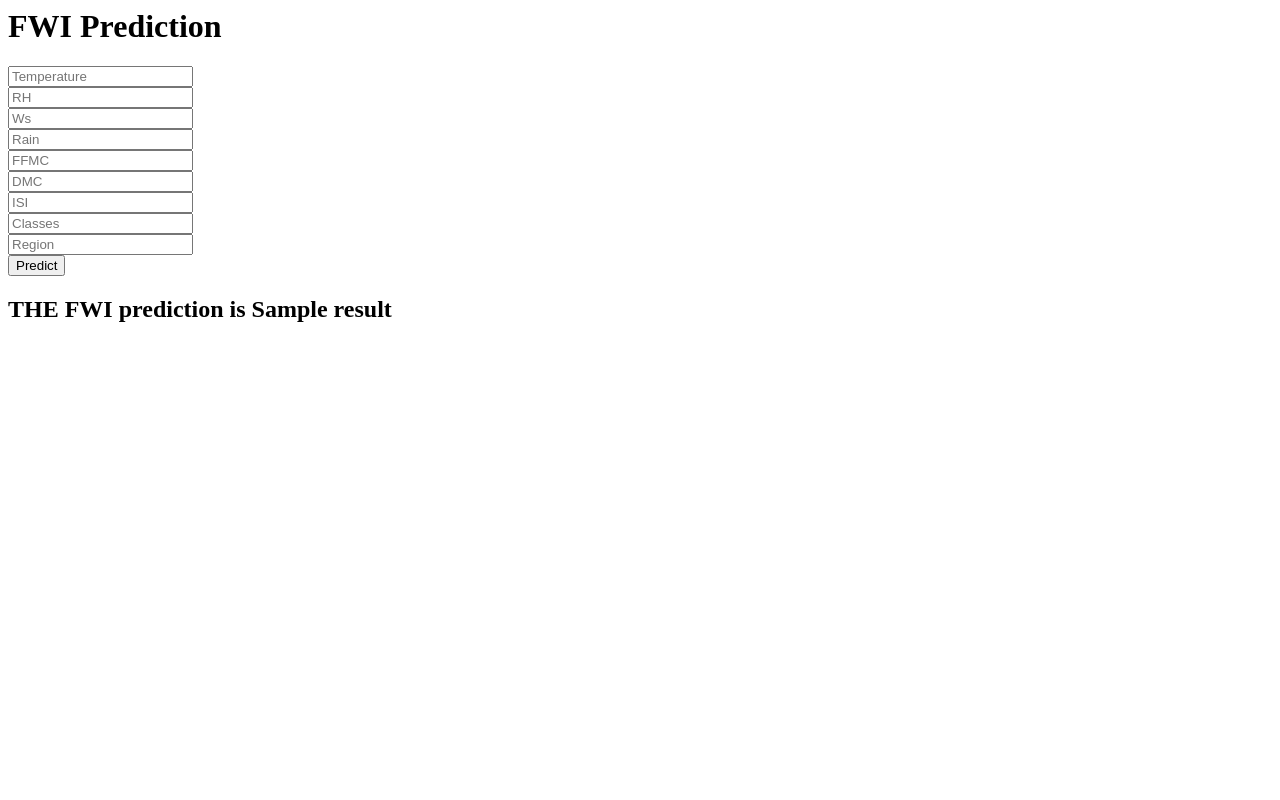
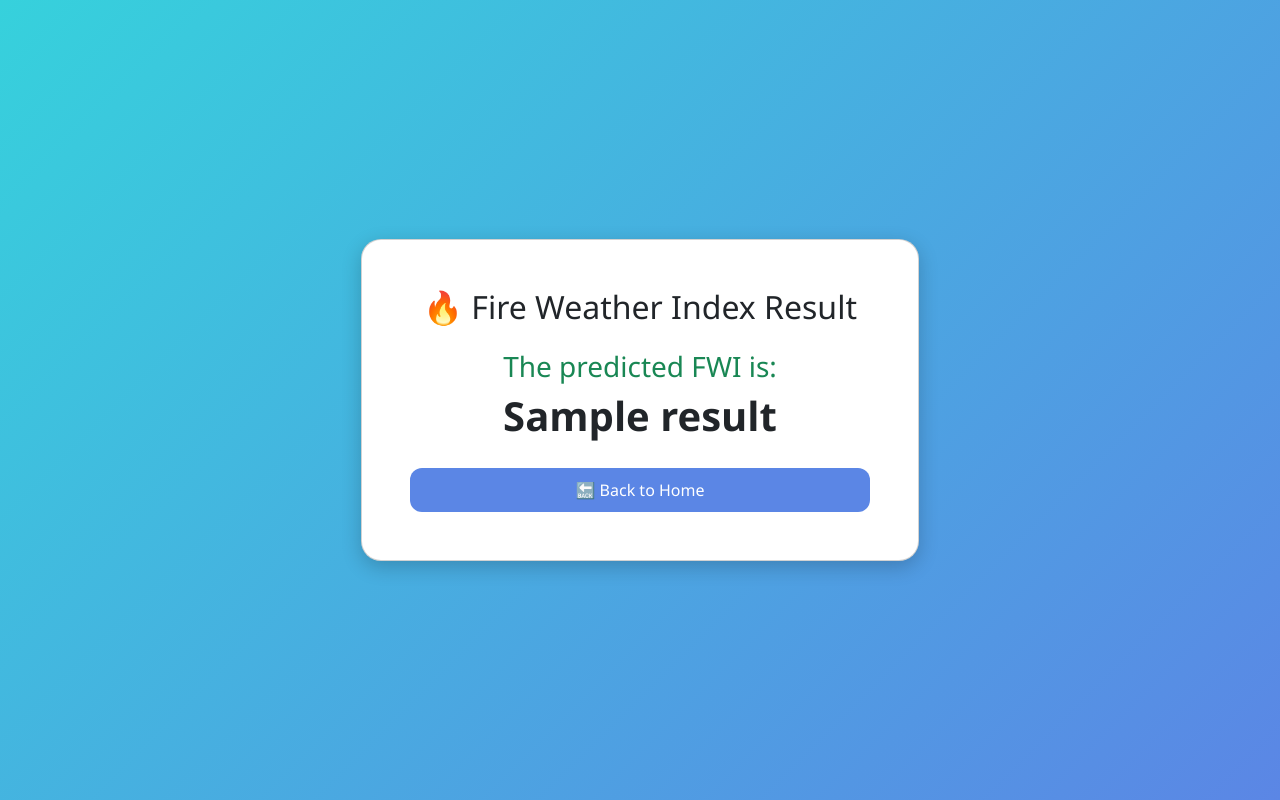
Before and after one commit to avanigupta06/Forest-Fire-Weather-Index-Prediction, a Flask app: template templates/home.html in a window 1280 px wide. Run offline with Flask 3, Linux system fonts and the light colour scheme; the template is opened without the code that fills it: most values are stand-ins (such as "Sample title", 1, 10 or a date in 2020); parts of the project's set-up code (start-up, migrations or seed data) failed here and were passed over.

Commit message:
improve ui

```diff
--- a/templates/home.html
+++ b/templates/home.html
@@ -1,26 +1,49 @@
-<html>
+<!DOCTYPE html>
+<html lang="en">
+<head>
+  <meta charset="UTF-8">
+  <title>FWI Prediction Result</title>
+  <meta name="viewport" content="width=device-width, initial-scale=1">
+  <!-- Bootstrap CSS -->
+  <link href="https://cdn.jsdelivr.net/npm/bootstrap@5.3.0/dist/css/bootstrap.min.css" rel="stylesheet">
+  <style>
+    body {
+      background: linear-gradient(135deg, #36d1dc, #5b86e5);
+      height: 100vh;
+      display: flex;
+      justify-content: center;
+      align-items: center;
+      font-family: 'Segoe UI', Tahoma, Geneva, Verdana, sans-serif;
+    }
+    .card {
+      border-radius: 20px;
+      box-shadow: 0 6px 20px rgba(0,0,0,0.2);
+      text-align: center;
+    }
+    .btn-back {
+      background-color: #5b86e5;
+      border: none;
+      border-radius: 12px;
+      padding: 10px 20px;
+      color: white;
+      transition: 0.3s;
+      margin-top: 20px;
+    }
+    .btn-back:hover {
+      background-color: #2f55c7;
+    }
+  </style>
+</head>
 <body>
-    <div class="login">
-       <h1>FWI Prediction</h1>
-
-        <!-- Main Input For Receiving Query to our ML -->
-       <form action="{{ url_for('predict_datapoint')}}" method="post">
-         <input type="text" name="Temperature" placeholder="Temperature" required="required" /><br>
-           <input type="text" name="RH" placeholder="RH" required="required" /><br>
-           <input type="text" name="Ws" placeholder="Ws" required="required" /><br>
-           <input type="text" name="Rain" placeholder="Rain" required="required" /><br>
-           <input type="text" name="FFMC" placeholder="FFMC" required="required" /><br>
-           <input type="text" name="DMC" placeholder="DMC" required="required" /><br>
-           <input type="text" name="ISI" placeholder="ISI" required="required" /><br>
-           <input type="text" name="Classes" placeholder="Classes" required="required" /><br>
-           <input type="text" name="Region" placeholder="Region" required="required" /><br>
-
-
-
-           <button type="submit" class="btn btn-primary btn-block btn-large">Predict</button>
-       </form>
-    <h2>
-       THE FWI prediction is {{result}}
-    </h2>
-   <body>
+  <div class="container">
+    <div class="col-md-6 mx-auto">
+      <div class="card p-5">
+        <h2 class="mb-4">🔥 Fire Weather Index Result</h2>
+        <h3 class="text-success">The predicted FWI is:</h3>
+        <h1 class="text-dark fw-bold">{{ result }}</h1>
+        <a href="{{ url_for('index') }}" class="btn btn-back">🔙 Back to Home</a>
+      </div>
+    </div>
+  </div>
+</body>
 </html>
```
Also changed, not shown: templates/index.html (+62 -1 lines), README.md, 2 other files.
